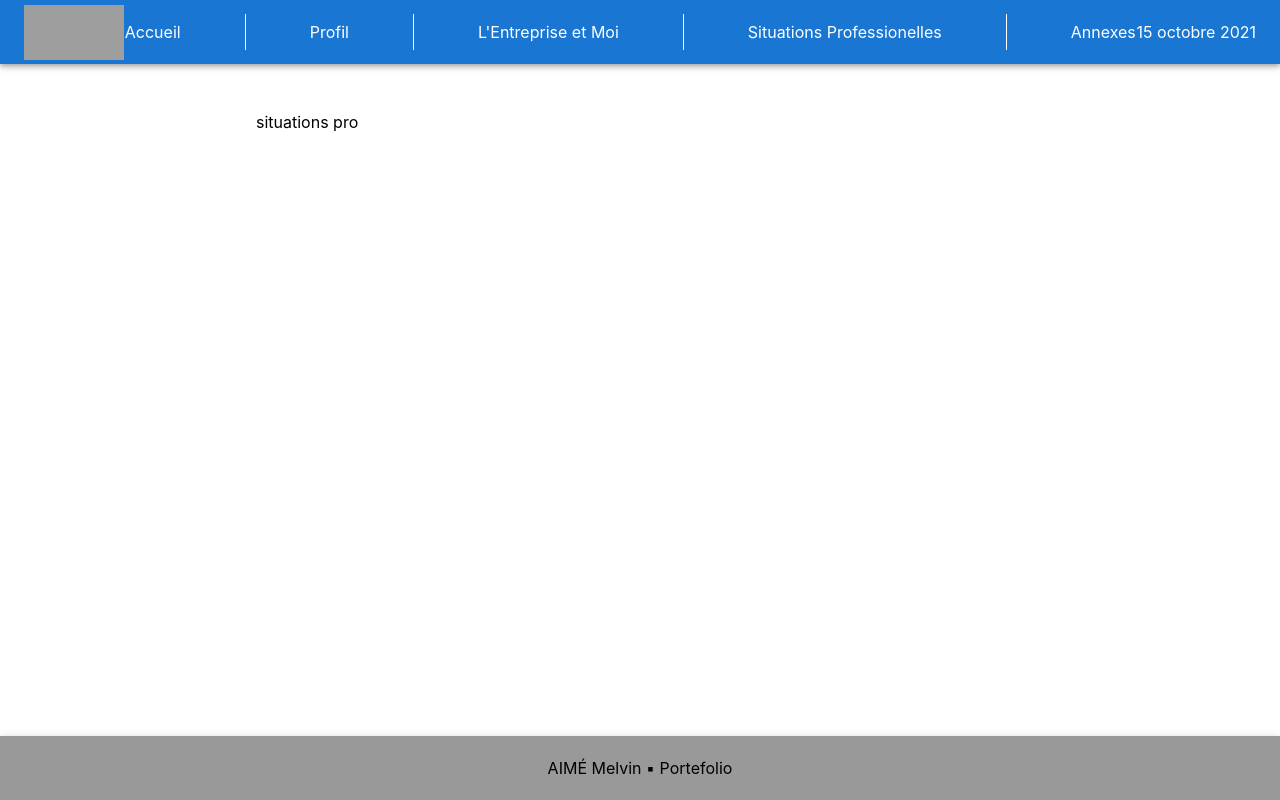
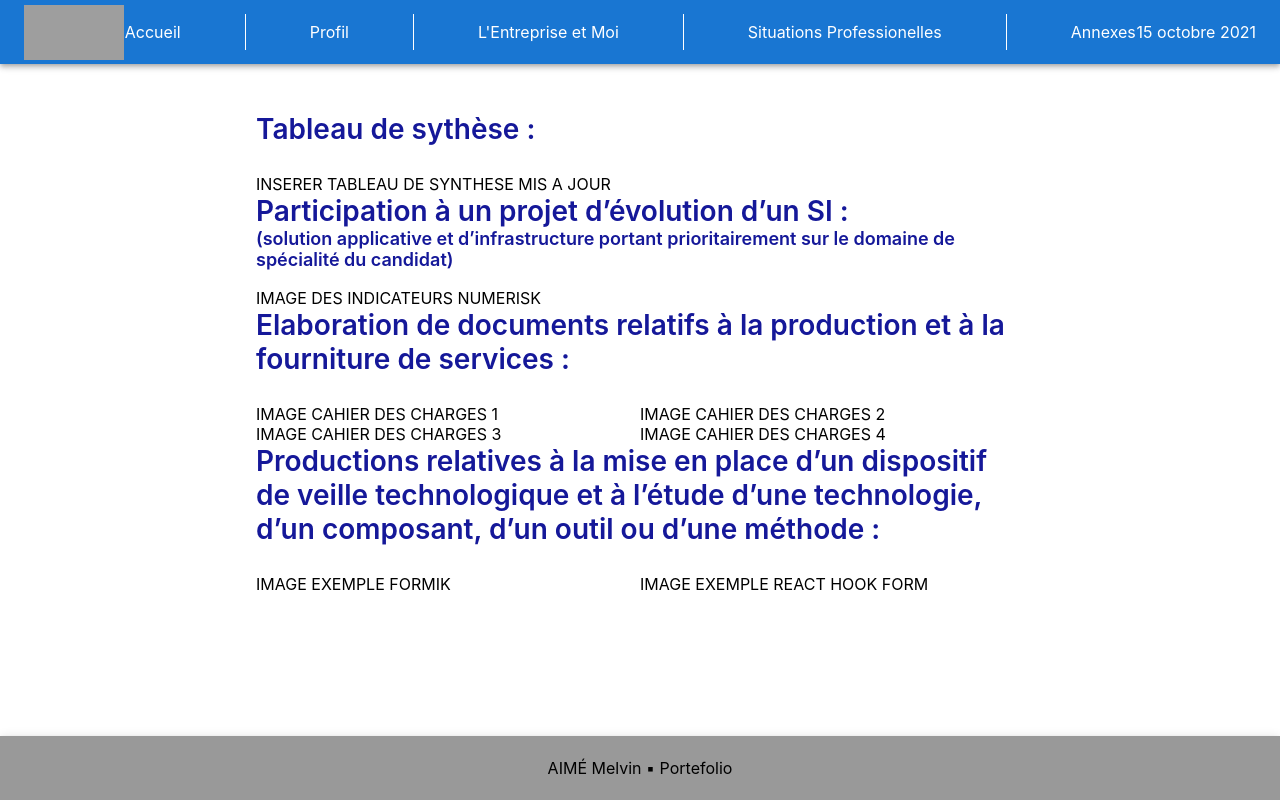
Before and after one commit to Vaan17/portefolio, a React (Create React App) app: page /professionals_situations in a window 1280 px wide. Built offline with nearby package versions, Linux system fonts and the light colour scheme; grey boxes are pictures that could not be loaded.

Commit message:
ProfessionalsSituations page done

```diff
--- a/src/content/NumeriskAndMe.jsx
+++ b/src/content/NumeriskAndMe.jsx
@@ -47,6 +47,7 @@
                         <div>Site WEB : https://numerisk.fr</div>
                     </GridContent>
                 </Grid>
+                <Spacing spacing="5em" />
                 {/* SECOND PART */}
                 <Title>Mon rôle au sein de l'entreprise </Title>
                 <Grid item md={6} sm={12}>
--- a/src/content/ProfessionalsSituations.jsx
+++ b/src/content/ProfessionalsSituations.jsx
@@ -1,8 +1,58 @@
+import { Grid } from '@mui/material'
 import React from 'react'
+import styled from 'styled-components'
+import { Spacing, Title } from '../styledComponent/styledComponent'
+
+const STitle = styled(Title)`
+    padding 0;
+`
+const SubTitle = styled(Title)`
+    font-size: 18px;
+`
 
 const ProfessionalsSituations = () => {
 
-    return 'situations pro'
+    return (
+        <>
+            <Grid container>
+                <Title>Tableau de sythèse :</Title>
+                <Grid item md={12}>
+                    INSERER TABLEAU DE SYNTHESE MIS A JOUR
+                </Grid>
+
+
+                <STitle>Participation à un projet d’évolution d’un SI :​</STitle>
+                <SubTitle>(solution applicative et d’infrastructure portant prioritairement sur le domaine de spécialité du candidat)​</SubTitle>
+                <Grid item md={12}>
+                    IMAGE DES INDICATEURS NUMERISK
+                </Grid>
+
+
+                <Title>Elaboration de documents relatifs à la production et à la fourniture de services :​</Title>
+                <Grid item md={6}>
+                    IMAGE CAHIER DES CHARGES 1
+                </Grid>
+                <Grid item md={6}>
+                    IMAGE CAHIER DES CHARGES 2
+                </Grid>
+                <Grid item md={6}>
+                    IMAGE CAHIER DES CHARGES 3
+                </Grid>
+                <Grid item md={6}>
+                    IMAGE CAHIER DES CHARGES 4
+                </Grid>
+
+
+                <Title>Productions relatives à la mise en place d’un dispositif de veille technologique et à l’étude d’une technologie, d’un composant, d’un outil ou d’une méthode :​</Title>
+                <Grid item md={6}>
+                    IMAGE EXEMPLE FORMIK
+                </Grid>
+                <Grid item md={6}>
+                    IMAGE EXEMPLE REACT HOOK FORM
+                </Grid>
+            </Grid>
+        </>
+    )
 }
 
 export default ProfessionalsSituations
--- a/src/styledComponent/styledComponent.jsx
+++ b/src/styledComponent/styledComponent.jsx
@@ -7,6 +7,7 @@
 export const PageContent = styled.div`
     padding: 3em 16em;
     height: calc(100vh - 14em) !important;
+    overflow: auto;
 `
 export const TinyText = styled.div`
     display: flex;
@@ -26,4 +27,5 @@
 `
 export const Spacing = styled.div`
     padding-bottom: ${(props) => props.spacing};
+    width: 100%;
 `
```
